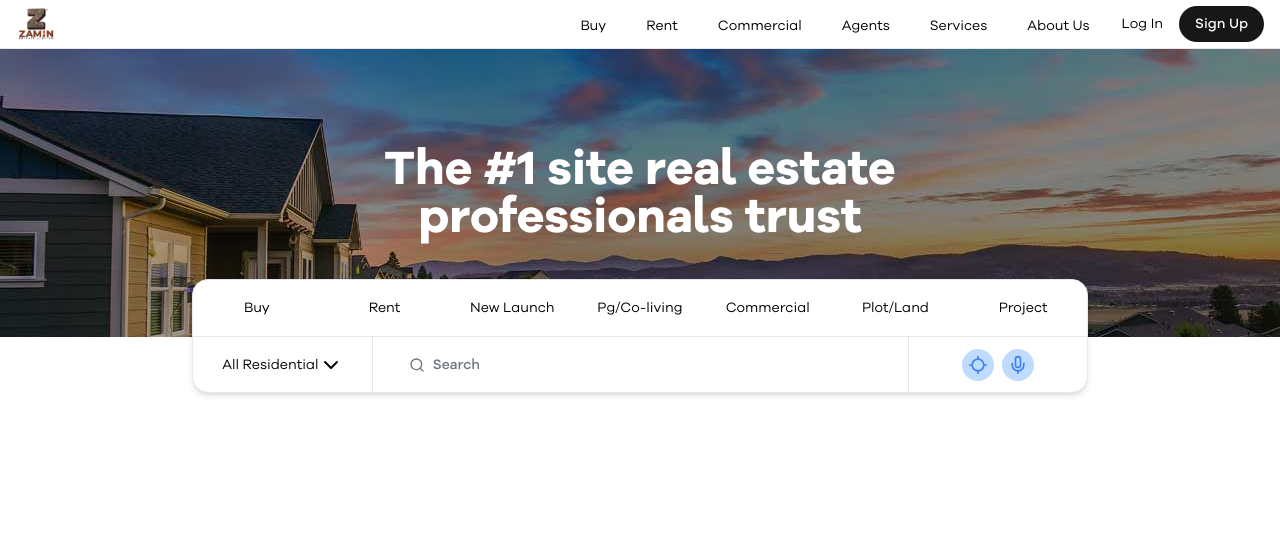
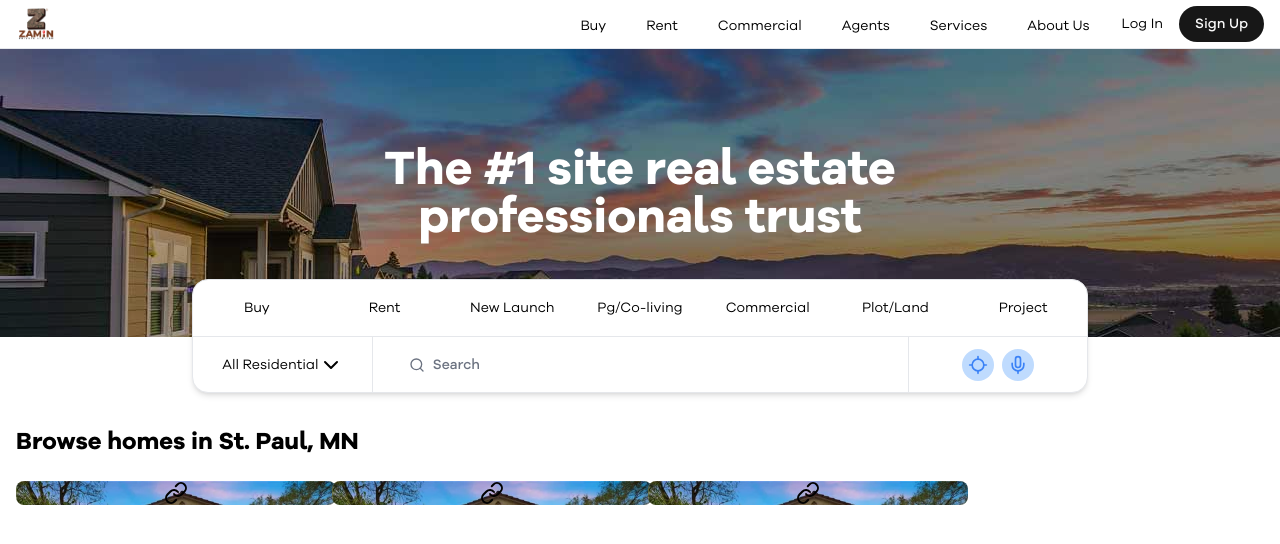
Before and after one commit to NITESH261/zaminbazzar, a Next.js app: page / in a window 1280 px wide. Shown: the top 544 px of the page. Built offline with nearby package versions, Linux system fonts and the light colour scheme.

Commit message:
property section created

```diff
--- a/src/app/layout.jsx
+++ b/src/app/layout.jsx
@@ -47,7 +47,7 @@ export default function RootLayout({ children }) {
             <body className={cn("h-screen flex flex-col font-galanoGrotesque w-screen", galanoGrotesque.variable)}>
                 <Navbar />
                 <main className="flex relative w-full h-[calc(100%-48px)]">
-                    <section className="flex flex-1 w-full">
+                    <section className="flex flex-col flex-1 w-full">
                         {children}
                     </section>
                 </main>
--- a/src/app/page.jsx
+++ b/src/app/page.jsx
@@ -1,10 +1,12 @@
 import Hero from '@/components/organism/Hero'
+import Property from '@/components/organism/Property'
 import React from 'react'
 
 const page = () => {
     return (
         <>
             <Hero />
+            <Property />
         </>
     )
 }
--- /dev/null
+++ b/src/components/molecules/Cardcontent.jsx
@@ -0,0 +1,27 @@
+import React from 'react'
+
+const Card = (props) => {
+    const { value, text, imgs } = props;
+    return (
+        <>
+            <div className=''>
+                <div className='w-[350px]  h-full relative'>
+                    <img className='rounded-lg' src={imgs} alt="" />
+                    <div className='absolute top-5 w-full'>
+                        <div className='flex w-full justify-between px-3'>
+                            <div className='p-0'>
+                                <h6 className='text-white font-extrabold'>{text}</h6>
+                            </div>
+                            <div className='bg-white px-4 rounded-full text-center flex items-center'>
+                                <p className='text-center'>{value}</p>
+                            </div>
+                        </div>
+                    </div>
+
+                </div>
+            </div>
+        </>
+    )
+}
+
+export default Card
--- a/src/components/organism/Hero.jsx
+++ b/src/components/organism/Hero.jsx
@@ -8,7 +8,7 @@ import SearchBar from '../molecules/SearchBar';
 const Hero = () => {
     return (
         <>
-            <div className='w-full h-72 flex items-center justify-center relative'>
+            <div className='w-full h-72 md:mb-14 flex items-center justify-center relative'>
                 <Background />
                 <div className="absolute flex flex-col gap-6 items-center justify-center h-full w-full bg-black/20">
                     <h1 className="font-galanoGrotesque text-white w-full max-w-3xl text-3xl md:text-4xl lg:text-5xl  break-normal text-center font-bold">The #1 site real estate professionals trust</h1>
--- /dev/null
+++ b/src/components/organism/Property.jsx
@@ -0,0 +1,40 @@
+
+import { Link } from 'lucide-react';
+import React from 'react'
+import { Badge } from '../ui/badge';
+
+
+
+const Property = () => {
+    const cards = Array.from({ length: 3 }, (_, i) => i + 1);
+    return (
+        <>
+            <div className="flex w-full">
+                <div className="flex flex-col gap-4 md:gap-6 w-full max-w-7xl mx-auto px-4 py-4 md:py-6 lg:py-8">
+                    <div className="flex w-full">
+                        <h2 className="text-lg font-bold md:text-xl lg:text-2xl">
+                            Browse homes in St. Paul, MN
+                        </h2>
+                    </div>
+                    <div className="grid grid-cols-4 gap-4 w-full">
+                        {
+                            cards.map(card =>
+                                <Link key={card} href={"/"} className="w-80 group relative aspect-[3/2] bg-cover rounded-lg flex bg-[url('/assets/house/house1.webp')]">
+                                    <div className="flex w-full p-4 bg-gradient-to-b from-black/40 to-transparent rounded-lg">
+                                        <div className="flex w-full items-center h-fit justify-between">
+                                            <strong className="text-white group-hover:underline">New listing</strong>
+                                            <Badge className={"h-fit"}>296</Badge>
+                                        </div>
+                                    </div>
+                                </Link>
+                            )
+                        }
+
+                    </div>
+                </div>
+            </div>
+        </>
+    )
+}
+
+export default Property
```
Also changed, not shown: public/assets/house/house1.webp (added).
